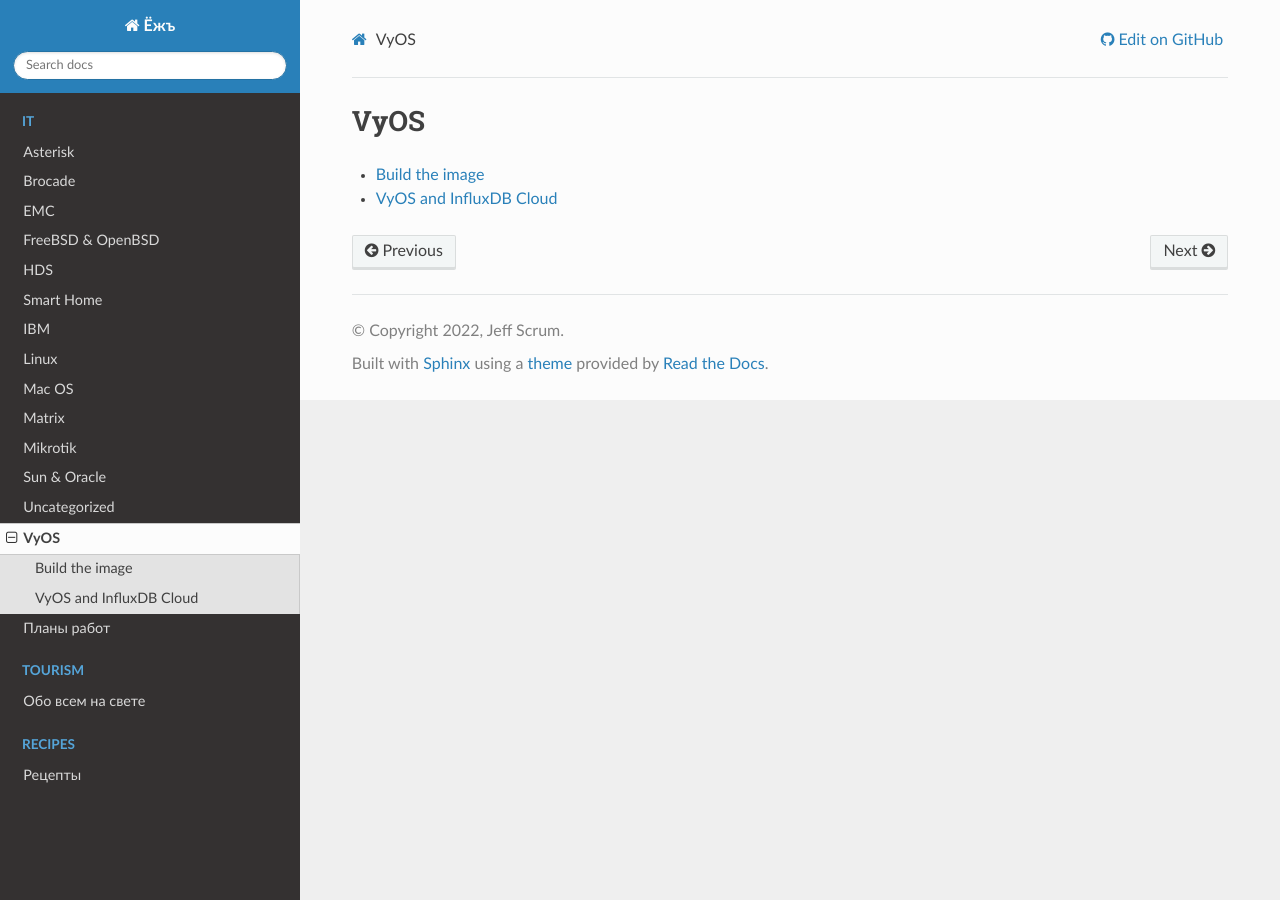
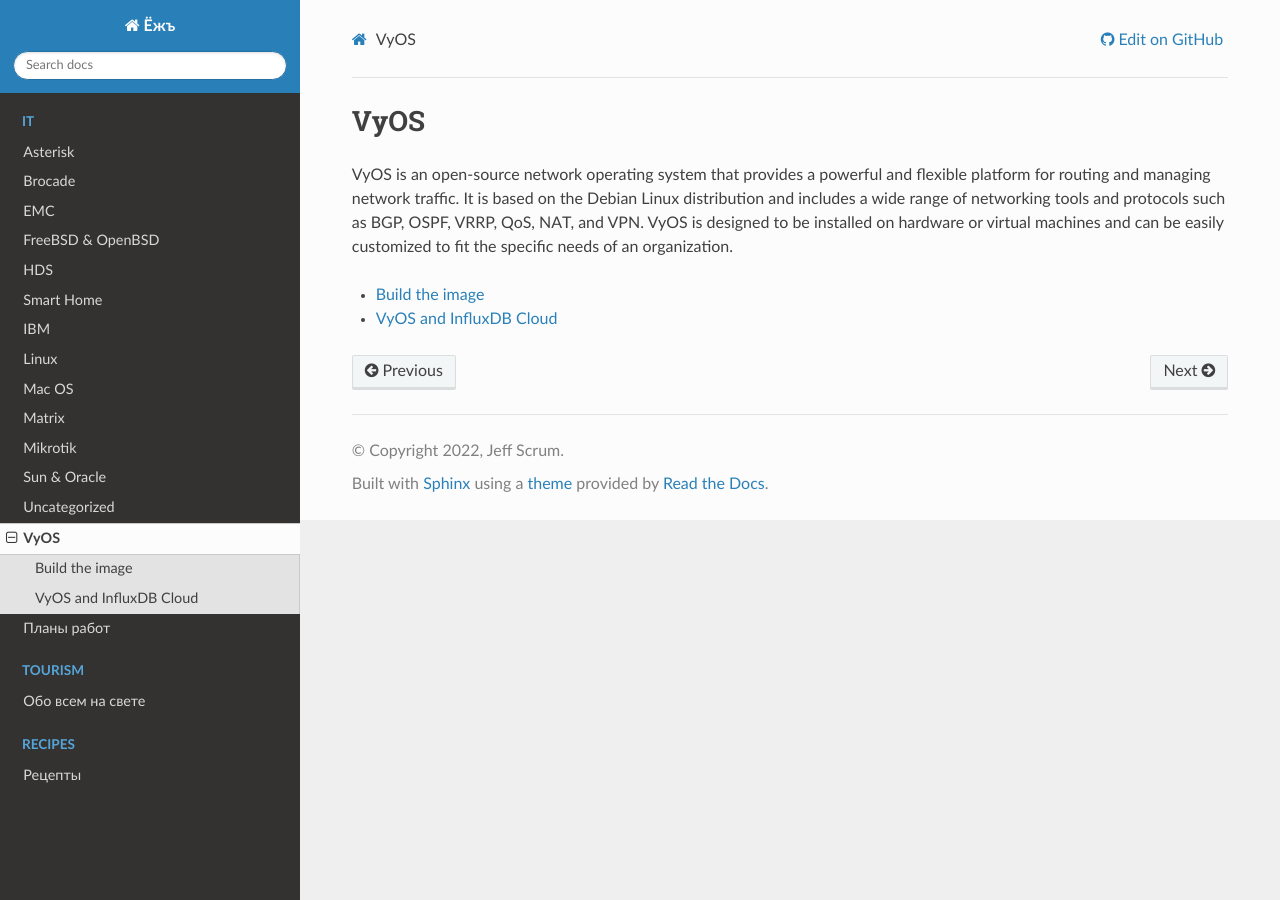
Before and after one commit to jeffscrum/jeffscrum.github.io, a Sphinx documentation site: the page built from source/vyos/index.rst, in a window 1280 px wide. Built offline with Sphinx 7.4.7 and the Read the Docs theme 2.0.0, drawn with Linux system fonts in a browser that asks for light colours.

Commit message:
Update index.rst

```diff
--- a/source/vyos/index.rst
+++ b/source/vyos/index.rst
@@ -2,6 +2,8 @@
 
 VyOS
 ====
+
+VyOS is an open-source network operating system that provides a powerful and flexible platform for routing and managing network traffic. It is based on the Debian Linux distribution and includes a wide range of networking tools and protocols such as BGP, OSPF, VRRP, QoS, NAT, and VPN. VyOS is designed to be installed on hardware or virtual machines and can be easily customized to fit the specific needs of an organization.
 
 .. toctree::
    :maxdepth: 1
```
